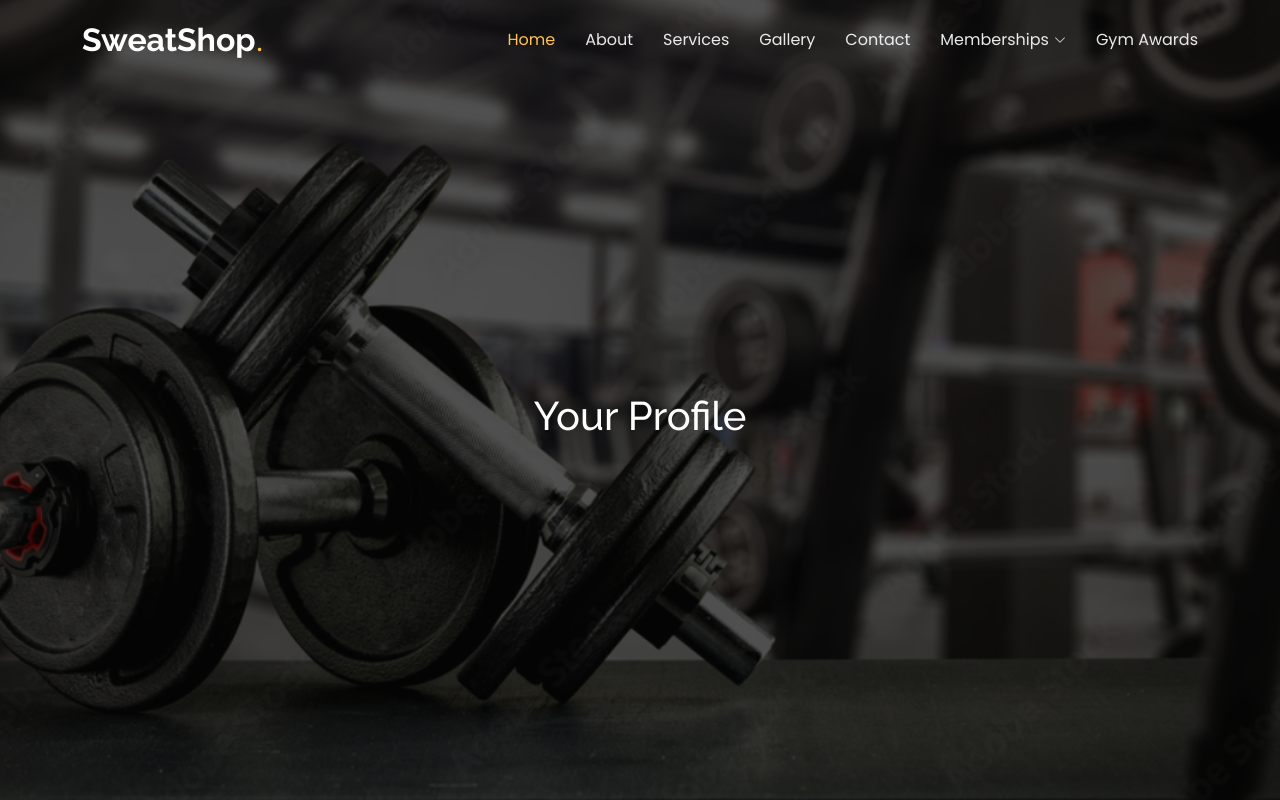
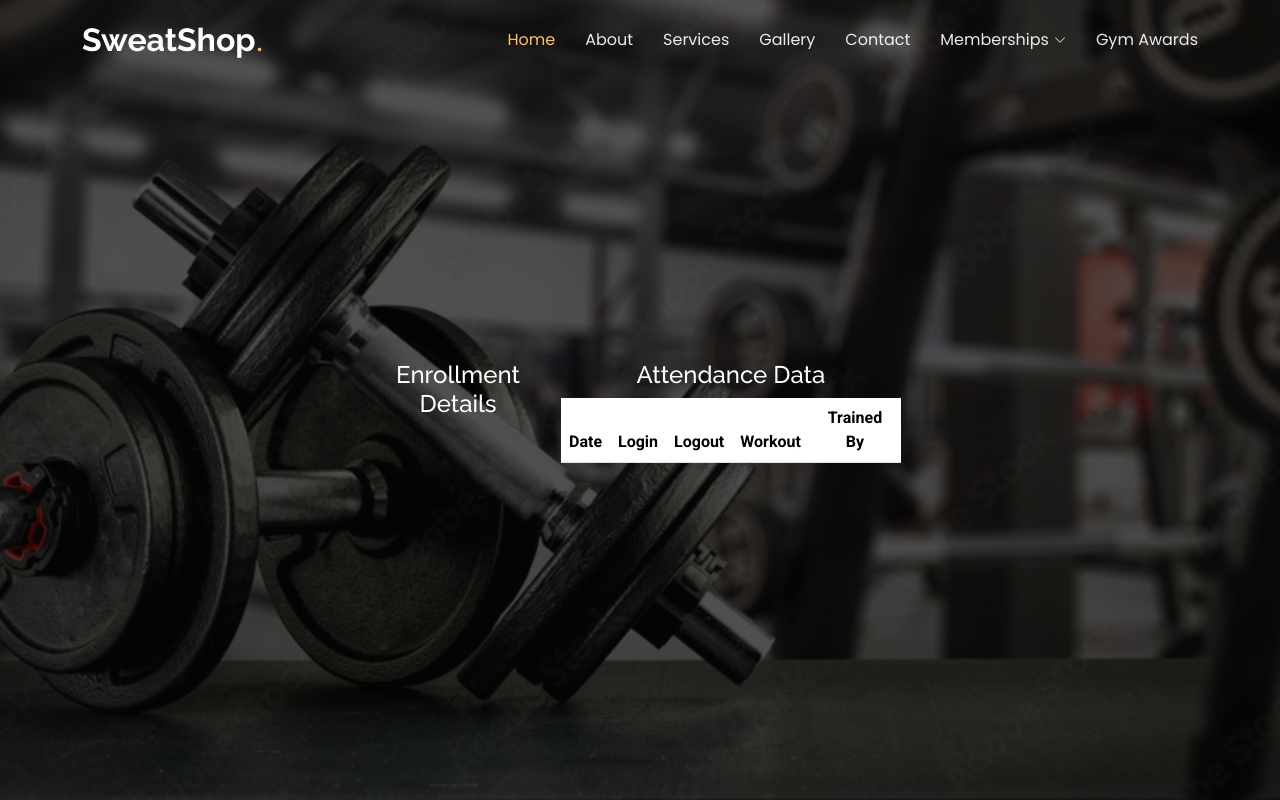
Before and after one commit to Opango14/gymsweatshop, a Django app: page /profile in a window 1280 px wide. Run offline with Django 5.2, Linux system fonts and the light colour scheme; a user stored in the database is signed in; data comes from the database, SQL or seed files in the repository; lists and menus that the app fills with data are empty; some libraries are stand-ins or nearby versions.

Commit message:
created the attendance page

```diff
--- a/sweatshop/templates/profile.html
+++ b/sweatshop/templates/profile.html
@@ -3,12 +3,10 @@
     Profile
 {% endblock title %}
 {% block head %}
-    <h1>Your Profile</h1>
     <div class="container">
         <div class="row">
-            <div class="col-md-3"></div>
-            <div class="col-md-8">
-
+            <div class="col-md-4">
+                <h4>Enrollment Details</h4>
                 {% for message in messages %}
                 <div class="alert alert-{{message.tags}} alert-dismissible fade show" role="alert">
                     <strong></strong> {{message}}
@@ -20,24 +18,48 @@
 
                 {% for post in posts %}
                 <ul class="list-group">
-                    <li class="list-group-item bg-dark text-white mt-2"><h6>Name : {{post.Fullname}}</h6></li>
-                    <li class="list-group-item bg-dark text-white mt-2"><h6>Email : {{post.Email}}</h6></li>
-                    <li class="list-group-item bg-dark text-white mt-2"><h6>Gender : {{post.Gender}}</h6></li>
-                    <li class="list-group-item bg-dark text-white mt-2"><h6>PhoneNumber : {{post.PhoneNumber}}</h6></li>
-                    <li class="list-group-item bg-dark text-white mt-2"><h6>DOB : {{post.DOB}}</h6></li>
-                    <li class="list-group-item bg-dark text-white mt-2"><h6>SelectMembershipPlan : {{post.SelectMembershipPlan}}</h6></li>
-                    <li class="list-group-item bg-dark text-white mt-2"><h6>SelectTrainer : {{post.SelectTrainer}}</h6></li>
-                    <li class="list-group-item bg-dark text-white mt-2"><h6>Reference : {{post.Reference}}</h6></li>
-                    <li class="list-group-item bg-dark text-white mt-2"><h6>Address : {{post.Address}}</h6></li>
-                    <li class="list-group-item bg-dark text-white mt-2"><h6>Payment Status : {{post.PaymentStatus}}</h6></li>
-                    <li class="list-group-item bg-dark text-white mt-2"><h6>Amount Paid : {{post.Price}}</h6></li>
-                    <li class="list-group-item bg-dark text-white mt-2"><h6>Due Date : {{post.DueDate}}</h6></li>
-                    <li class="list-group-item bg-dark text-white mt-2"><h6>Joining Date : {{post.TimeStamp}}</h6></li>
+                    <li class="list-group-item bg-dark text-white "><h6>Name : {{post.Fullname}}</h6></li>
+                    <li class="list-group-item bg-dark text-white "><h6>Email : {{post.Email}}</h6></li>
+                    <li class="list-group-item bg-dark text-white "><h6>Gender : {{post.Gender}}</h6></li>
+                    <li class="list-group-item bg-dark text-white "><h6>PhoneNumber : {{post.PhoneNumber}}</h6></li>
+                    <li class="list-group-item bg-dark text-white "><h6>DOB : {{post.DOB}}</h6></li>
+                    <li class="list-group-item bg-dark text-white "><h6>SelectMembershipPlan : {{post.SelectMembershipPlan}}</h6></li>
+                    <li class="list-group-item bg-dark text-white "><h6>SelectTrainer : {{post.SelectTrainer}}</h6></li>
+                    <li class="list-group-item bg-dark text-white "><h6>Reference : {{post.Reference}}</h6></li>
+                    <li class="list-group-item bg-dark text-white "><h6>Address : {{post.Address}}</h6></li>
+                    <li class="list-group-item bg-dark text-white "><h6>Payment Status : {{post.PaymentStatus}}</h6></li>
+                    <li class="list-group-item bg-dark text-white "><h6>Amount Paid : {{post.Price}}</h6></li>
+                    <li class="list-group-item bg-dark text-white "><h6>Due Date : {{post.DueDate}}</h6></li>
+                    <li class="list-group-item bg-dark text-white "><h6>Joining Date : {{post.TimeStamp}}</h6></li>
                   </ul>
                 {% endfor %}
+            </div>
 
+            <div class="col-md-8">
+                <h4>Attendance Data</h4>
+                <table class="table">
+                    <thead class="thead-warning">
+                        <tr>
+                        <th scope="col">Date</th>
+                        <th scope="col">Login</th>
+                        <th scope="col">Logout</th>
+                        <th scope="col">Workout</th>
+                        <th scope="col">Trained By</th>
+                        </tr>
+                    </thead>
+                    <tbody>
+                        {% for attend in attendance %}
+                        <tr>
+                        <td>{{attend.Selectdate}}</td>
+                        <td>{{attend.Login}}</td>
+                        <td>{{attend.Logout}}</td>
+                        <td>{{attend.SelectWorkout}}</td>
+                        <td>{{attend.TrainedBy}}</td>
+                        </tr>
+                        {% endfor %}
+                    </tbody>
+                </table>
             </div>
-            <div class="col-md-3"></div>
         </div>
     </div>
 {% endblock head %}
```
